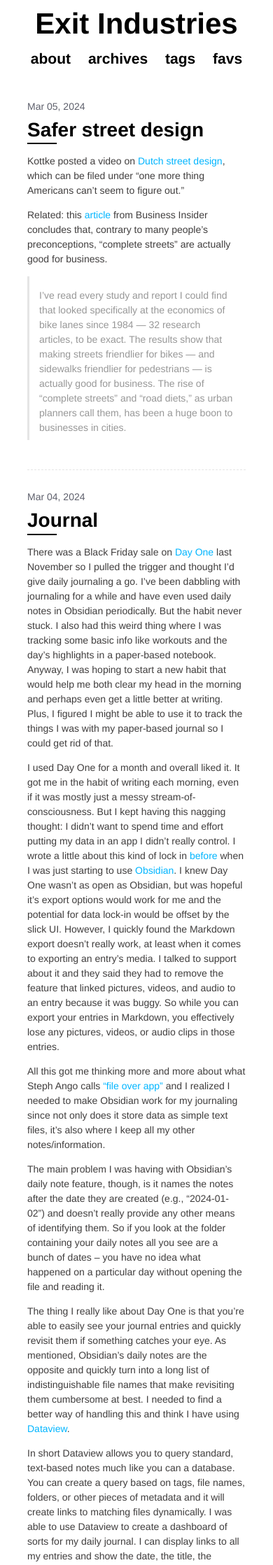
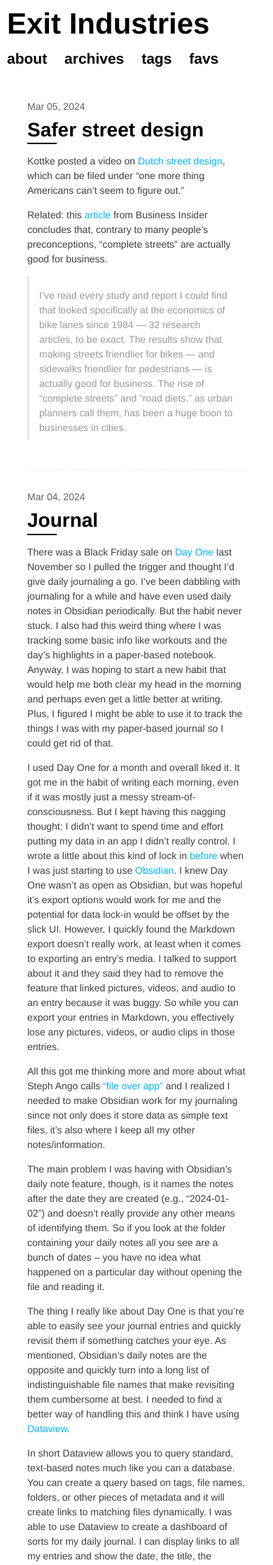
Before and after one commit to mps75/exit_industries, a Jekyll site: the page built from index.html, in a window 390 px wide. Shown: the top 2237 px of the page at 70% size. Built offline with Jekyll 4.4.1, drawn with Linux system fonts in a browser that asks for light colours; the list of posts is cut into pages by our own code.

Commit message:
Layout mods

```diff
--- a/_sass/exit/_base.scss
+++ b/_sass/exit/_base.scss
@@ -55,7 +55,7 @@ blockquote {
     margin-bottom: 0;
   }
 
-  @media (min-width: 600px) {
+  @media (min-width: 725px) {
     padding: 0 5rem 0 1.25rem;
   }
 }
--- a/_sass/exit/_layout.scss
+++ b/_sass/exit/_layout.scss
@@ -5,21 +5,18 @@ main {
   width: 80%;
 }
 
-.nav-container {
-  display: block;
-}
-
 .nav {
   background-color: $nav-background;
   overflow: auto;
 
   &-container {
-     margin: 10;  //use if no background-image
-     //margin: 0;  //use for background-image
-     position: relative;
-     //background-image: url('img/site/Global_temperature_1850-2018.png');
-     //background-size: cover;
-     text-align: center;   //centers text on mobile
+    display: block;
+    margin: 10;  //use if no background-image
+    //margin: 0;  //use for background-image
+    position: relative;
+    //background-image: url('img/site/Global_temperature_1850-2018.png');
+    //background-size: cover;
+    text-align: left;   //centers text if device screen less than @media settings below
   }
 
   &-links {
@@ -56,13 +53,17 @@ main {
     display: inline-block;
     padding: 0 1.5rem 0 0;
 
+    &:first-child {
+      padding-left: 10px;
+    }
+
     &:last-child {
       padding-right: 0;
     }
   }
 }
 
-@media (min-width: 600px) {
+@media (min-width: 725px) {   // if device width is greater than or equal to 725, apply the following
   .nav {
     &-container {
       text-align: left;
@@ -70,7 +71,7 @@ main {
 
     ul {
       bottom: 0;
-      margin: 10px 20px 10px 0;
+      margin: 10px 20px 10px 0px;
       position: absolute;
       right: 0;
     }
```
